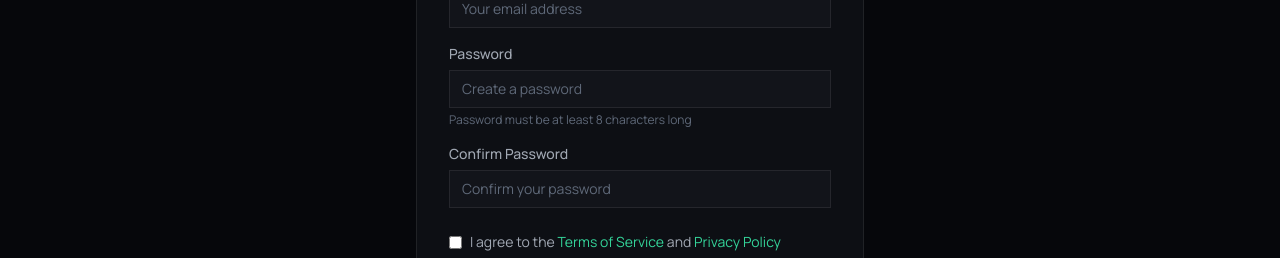
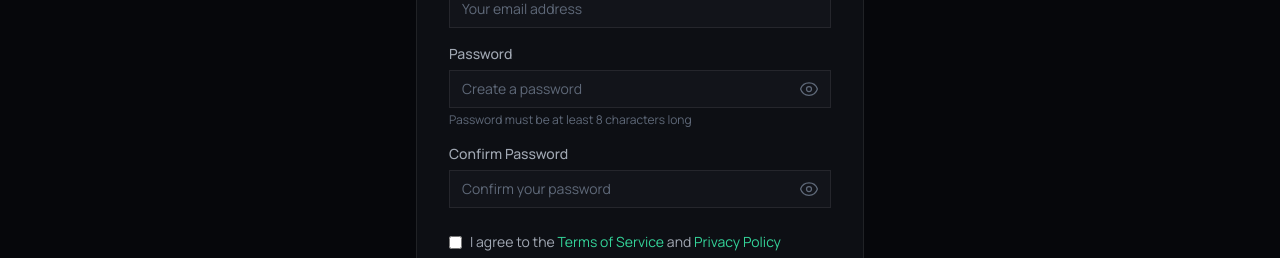
Before and after one commit to PCSchmidt/skillswapappmvp, a Next.js app: page /signup in a window 1280 px wide. Shown: the part 413-671 px from the top of the page. Built offline with nearby package versions, Linux system fonts and the light colour scheme; no server answers.

Commit message:
feat: add eye icon toggle to reveal/hide passwords

```diff
--- a/src/app/auth/reset-password/page.tsx
+++ b/src/app/auth/reset-password/page.tsx
@@ -11,6 +11,7 @@ import React, { useState, useEffect } from 'react';
 import { useRouter, useSearchParams } from 'next/navigation';
 import { supabase } from '@/lib/supabase/client';
 import Link from 'next/link';
+import PasswordInput from '@/components/ui/PasswordInput';
 
 export default function ResetPassword() {
   const router = useRouter();
@@ -188,12 +189,11 @@ export default function ResetPassword() {
                   New Password
                 </label>
                 <div className="mt-1">
-                  <input
+                  <PasswordInput
                     id="password"
                     name="password"
-                    type="password"
                     required
-                    className="appearance-none block w-full px-3 py-2 border border-border rounded-md shadow-sm placeholder-text-muted focus:outline-none focus:ring-primary-500 focus:border-primary-500 sm:text-sm"
+                    className="appearance-none block w-full px-3 py-2 pr-10 border border-border rounded-md shadow-sm placeholder-text-muted focus:outline-none focus:ring-primary-500 focus:border-primary-500 sm:text-sm"
                     value={password}
                     onChange={(e) => setPassword(e.target.value)}
                     minLength={8}
@@ -209,12 +209,11 @@ export default function ResetPassword() {
                   Confirm New Password
                 </label>
                 <div className="mt-1">
-                  <input
+                  <PasswordInput
                     id="confirmPassword"
                     name="confirmPassword"
-                    type="password"
                     required
-                    className="appearance-none block w-full px-3 py-2 border border-border rounded-md shadow-sm placeholder-text-muted focus:outline-none focus:ring-primary-500 focus:border-primary-500 sm:text-sm"
+                    className="appearance-none block w-full px-3 py-2 pr-10 border border-border rounded-md shadow-sm placeholder-text-muted focus:outline-none focus:ring-primary-500 focus:border-primary-500 sm:text-sm"
                     value={confirmPassword}
                     onChange={(e) => setConfirmPassword(e.target.value)}
                   />
--- a/src/components/auth/LoginForm.tsx
+++ b/src/components/auth/LoginForm.tsx
@@ -10,6 +10,7 @@ import React, { useState } from 'react';
 import { useRouter } from 'next/navigation';
 import Link from 'next/link';
 import { useSupabase } from '@/contexts/SupabaseContext';
+import PasswordInput from '@/components/ui/PasswordInput';
 
 export default function LoginForm() {
   const router = useRouter();
@@ -92,12 +93,11 @@ export default function LoginForm() {
           <label htmlFor="password" className="form-label">
             Password
           </label>
-          <input
+          <PasswordInput
             id="password"
-            type="password"
             value={password}
             onChange={(e) => setPassword(e.target.value)}
-            className="form-input"
+            className="form-input pr-10"
             placeholder="Your password"
             required
           />
--- a/src/components/auth/SignupForm.tsx
+++ b/src/components/auth/SignupForm.tsx
@@ -11,6 +11,7 @@ import { useRouter } from 'next/navigation';
 import Link from 'next/link';
 import { useSupabase } from '@/contexts/SupabaseContext';
 import { supabase } from '@/lib/supabase/client';
+import PasswordInput from '@/components/ui/PasswordInput';
 
 export default function SignupForm() {
   const router = useRouter();
@@ -146,12 +147,11 @@ export default function SignupForm() {
           <label htmlFor="password" className="form-label">
             Password
           </label>
-          <input
+          <PasswordInput
             id="password"
-            type="password"
             value={password}
             onChange={(e) => setPassword(e.target.value)}
-            className="form-input"
+            className="form-input pr-10"
             placeholder="Create a password"
             required
           />
@@ -164,12 +164,11 @@ export default function SignupForm() {
           <label htmlFor="confirmPassword" className="form-label">
             Confirm Password
           </label>
-          <input
+          <PasswordInput
             id="confirmPassword"
-            type="password"
             value={confirmPassword}
             onChange={(e) => setConfirmPassword(e.target.value)}
-            className="form-input"
+            className="form-input pr-10"
             placeholder="Confirm your password"
             required
           />
--- /dev/null
+++ b/src/components/ui/PasswordInput.tsx
@@ -0,0 +1,42 @@
+'use client';
+
+import React, { useState } from 'react';
+
+interface PasswordInputProps extends React.InputHTMLAttributes<HTMLInputElement> {
+  /** Extra className to merge with the wrapper div */
+  wrapperClassName?: string;
+}
+
+export default function PasswordInput({ wrapperClassName, className, ...props }: PasswordInputProps) {
+  const [visible, setVisible] = useState(false);
+
+  return (
+    <div className={`relative ${wrapperClassName ?? ''}`}>
+      <input
+        {...props}
+        type={visible ? 'text' : 'password'}
+        className={className}
+      />
+      <button
+        type="button"
+        onClick={() => setVisible((v) => !v)}
+        className="absolute inset-y-0 right-0 flex items-center pr-3 text-text-muted hover:text-text-secondary transition-colors"
+        aria-label={visible ? 'Hide password' : 'Show password'}
+        tabIndex={-1}
+      >
+        {visible ? (
+          /* Eye-off icon */
+          <svg xmlns="http://www.w3.org/2000/svg" fill="none" viewBox="0 0 24 24" strokeWidth={1.5} stroke="currentColor" className="w-5 h-5">
+            <path strokeLinecap="round" strokeLinejoin="round" d="M3.98 8.223A10.477 10.477 0 0 0 1.934 12c1.292 4.338 5.31 7.5 10.066 7.5.993 0 1.953-.138 2.863-.395M6.228 6.228A10.451 10.451 0 0 1 12 4.5c4.756 0 8.773 3.162 10.065 7.498a10.522 10.522 0 0 1-4.293 5.774M6.228 6.228 3 3m3.228 3.228 3.65 3.65m7.894 7.894L21 21m-3.228-3.228-3.65-3.65m0 0a3 3 0 1 0-4.243-4.243m4.242 4.242L9.88 9.88" />
+          </svg>
+        ) : (
+          /* Eye icon */
+          <svg xmlns="http://www.w3.org/2000/svg" fill="none" viewBox="0 0 24 24" strokeWidth={1.5} stroke="currentColor" className="w-5 h-5">
+            <path strokeLinecap="round" strokeLinejoin="round" d="M2.036 12.322a1.012 1.012 0 0 1 0-.639C3.423 7.51 7.36 4.5 12 4.5c4.638 0 8.573 3.007 9.963 7.178.07.207.07.431 0 .639C20.577 16.49 16.64 19.5 12 19.5c-4.638 0-8.573-3.007-9.963-7.178Z" />
+            <path strokeLinecap="round" strokeLinejoin="round" d="M15 12a3 3 0 1 1-6 0 3 3 0 0 1 6 0Z" />
+          </svg>
+        )}
+      </button>
+    </div>
+  );
+}
```
